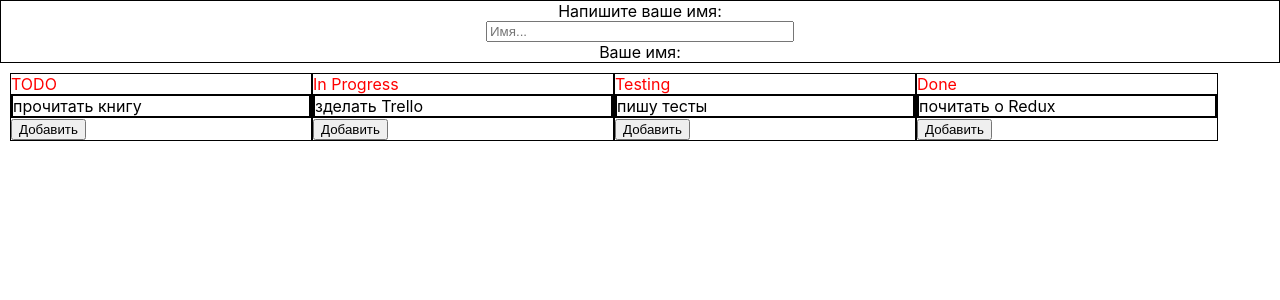
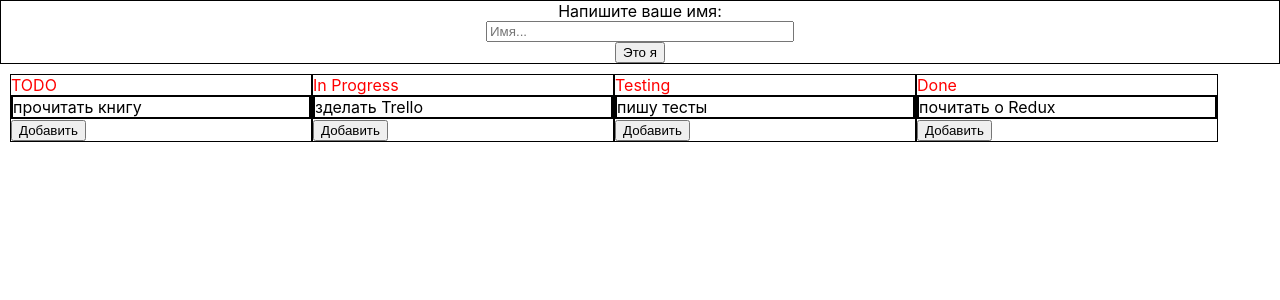
Before and after one commit to AndreySavchenkov/trello, a React (Create React App) app: page / in a window 1280 px wide. Shown: the top 300 px of the page. Built offline with nearby package versions, Linux system fonts and the light colour scheme.

Commit message:
feat: add login name in localStorage

```diff
--- a/src/App.tsx
+++ b/src/App.tsx
@@ -1,4 +1,4 @@
-import React, {useState} from 'react';
+import React, {useEffect, useState} from 'react';
 import {Column} from "./components/column/Column";
 import styled from "styled-components";
 import {Login} from "./components/login/Login";
@@ -12,21 +12,28 @@ const ColumnWrapper = styled.div`
 function App() {
 
     const [state, setState] = useState<DataT>(data);
+    const [name, setName] = useState('');
+
+    const localStorageNameUser = localStorage.getItem('nameUser');
+
+    useEffect(() => {
+        if (localStorageNameUser) {
+            setName(localStorageNameUser)
+        }
+    }, [])
 
     let columns = state.columns.map(item => <Column key={item.id}
                                                     name={item.title}
                                                     cards={item.cards}/>)
 
+
     return (
         <>
-            <Login/>
+            {!localStorageNameUser ? <Login name={name} setName={setName}/> : null}
             <ColumnWrapper>
                 {columns}
-                {/*<Column/>*/}
-                {/*<Column/>*/}
-                {/*<Column/>*/}
-                {/*<Column/>*/}
             </ColumnWrapper>
+
         </>
     )
         ;
--- a/src/components/login/Login.tsx
+++ b/src/components/login/Login.tsx
@@ -1,5 +1,6 @@
-import React, {ChangeEvent, useEffect, useState} from "react";
+import React, {ChangeEvent, useEffect} from "react";
 import styled from "styled-components";
+import {DataT} from "../../state/data";
 
 const LoginWrapper = styled.div`
   display: flex;
@@ -13,29 +14,33 @@ const LoginText = styled.span`
 const LoginInput = styled.input`
   width: 300px;
 `
+const Button = styled.button`
 
-export const Login = () => {
+`
+type PropsType = {
+    name: string,
+    setName: (name: any) => void
+}
 
-    const [name, setName] = useState('');
+export const Login = (props: PropsType) => {
 
-    const localStorageNameUser = localStorage.getItem('nameUser');
-
-    useEffect(() => {
-        if (localStorageNameUser) {
-            setName(localStorageNameUser)
-        }
-    }, [])
 
     const changeHandler = (e: ChangeEvent<HTMLInputElement>) => {
-        setName(e.currentTarget.value)
-        localStorage.setItem('nameUser', e.currentTarget.value)
+        props.setName(e.currentTarget.value)
+
+    }
+
+    const clickHandler = () => {
+        localStorage.setItem('nameUser', props.name)
     }
 
     return (
         <LoginWrapper>
             <LoginText>Напишите ваше имя: </LoginText>
-            <LoginInput placeholder={'Имя...'} value={name} onChange={changeHandler}/>
-            Ваше имя: {name}
+            <LoginInput placeholder={'Имя...'}
+                        value={props.name}
+                        onChange={changeHandler}/>
+            <Button onClick={clickHandler}>Это я</Button>
         </LoginWrapper>
     )
 }
--- a/src/state/data.ts
+++ b/src/state/data.ts
@@ -21,12 +21,10 @@ type ColumnT = {
 type ColumnsT = ColumnT[]
 
 export type DataT = {
-    name: string,
     columns: ColumnsT,
 }
 
 export const data: DataT = {
-    name: 'Andrew',
     columns: [
         {
             id: 1,
```
